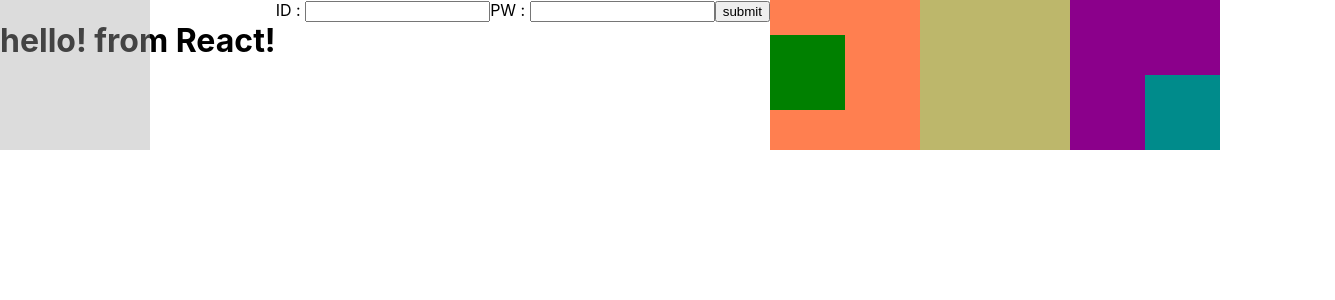
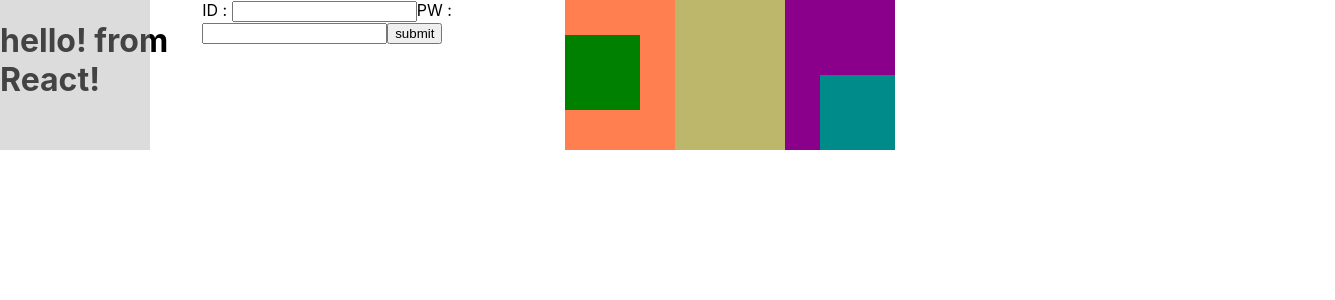
Before and after one commit to keunoh/kaltz-todolist, a React (Create React App) app in the folder src/main/frontend/: page / in a window 1280 px wide. Shown: the top 300 px of the page, 1335 px wide, since content can reach past the window. Built offline with nearby package versions, Linux system fonts and the light colour scheme.

Commit message:
update: add: section

```diff
--- a/src/main/frontend/src/index/IndexPage.js
+++ b/src/main/frontend/src/index/IndexPage.js
@@ -58,6 +58,12 @@ const IndexPage = () => {
         <div className="darkcyan"></div>
       </div>
       <div className="mydiv d4"></div>
+
+      <div className="mydiv s1"></div>
+      <div className="mydiv s2"></div>
+      <div className="mydiv s3"></div>
+      <div className="mydiv s4"></div>
+      <section className="index-section"></section>
     </div>
   );
 };
```
